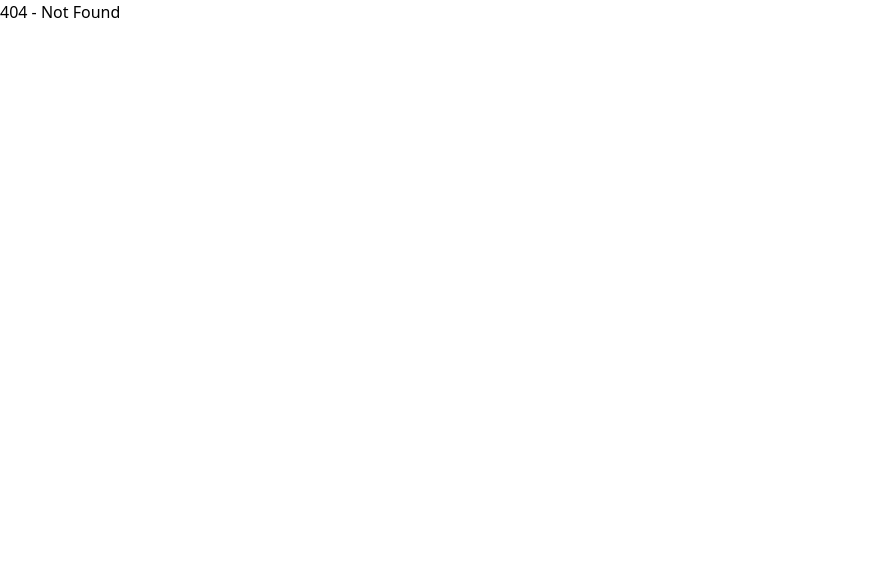
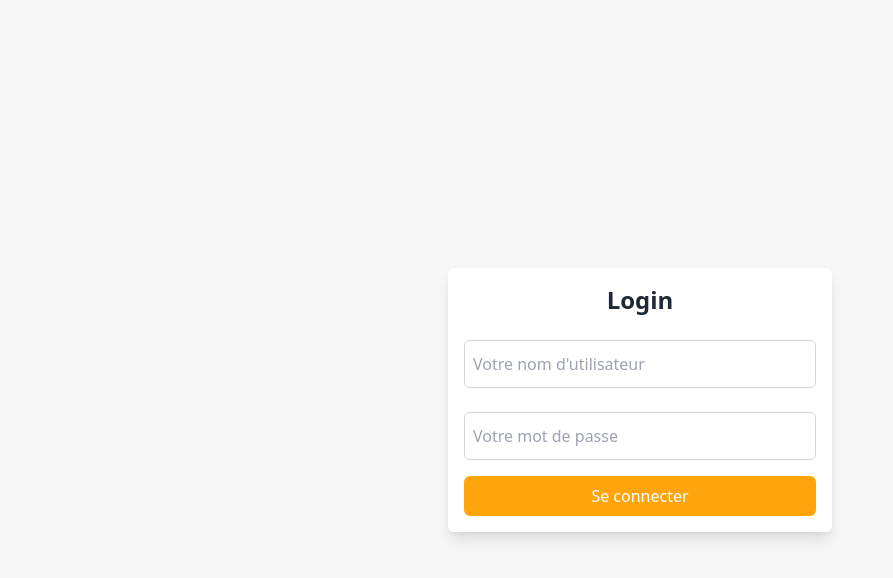
Before and after one commit to Andy-Vasseur/chat_app, a React (Vite) app in the folder front_chat-app/: page /login in a window 1280 px wide. Before the commit this address had no page. Shown: the top 578 px of the page, without its empty margins (0-893 px from the left). Built offline with nearby package versions, Linux system fonts and the light colour scheme.

Commit message:
:sparkles: added ProtectedRoute / Auth and Login page

```diff
--- a/front_chat-app/src/App.tsx
+++ b/front_chat-app/src/App.tsx
@@ -3,15 +3,30 @@ import { Routes, Route } from "react-router-dom";
 
 // Pages
 import Homepage from "./pages/Homepage";
+import Login from "./pages/Login";
+
+// Context
+import { AuthProvider } from "./context/Auth";
+import ProtectedRoute from "./context/ProtectedRoute";
 
 function App() {
   return (
-    <div className="App">
-      <Routes>
-        <Route path="/" element={<Homepage />} />
-        <Route path="/*" element={<h1>404 - Not Found</h1>} />
-      </Routes>
-    </div>
+    <AuthProvider>
+      <div className="App h-screen min-h-screen max-h-screen bg-[#f6f6f6]">
+        <Routes>
+          <Route
+            index
+            element={
+              <ProtectedRoute>
+                <Homepage />
+              </ProtectedRoute>
+            }
+          />
+          <Route path="/login" element={<Login />} />
+          <Route path="/*" element={<h1>404 - Not Found</h1>} />
+        </Routes>
+      </div>
+    </AuthProvider>
   );
 }
 
--- /dev/null
+++ b/front_chat-app/src/context/Auth.tsx
@@ -0,0 +1,36 @@
+// Imports
+import { createContext, useState, ReactNode } from "react";
+
+// AuthContextType
+interface AuthContextType {
+  isUserLoggedIn: boolean;
+  login: () => void;
+  logout: () => void;
+}
+
+// AuthContext
+export const AuthContext = createContext<AuthContextType>({
+  isUserLoggedIn: false,
+  login: () => {},
+  logout: () => {},
+});
+
+// AuthProvider
+export const AuthProvider = ({ children }: { children: ReactNode }) => {
+  const [isUserLoggedIn, setIsUserLoggedIn] = useState(false);
+
+  //  Functions
+  const login = () => {
+    setIsUserLoggedIn(true);
+  };
+
+  const logout = () => {
+    setIsUserLoggedIn(false);
+  };
+
+  return (
+    <AuthContext.Provider value={{ isUserLoggedIn, login, logout }}>
+      {children}
+    </AuthContext.Provider>
+  );
+};
--- /dev/null
+++ b/front_chat-app/src/context/ProtectedRoute.tsx
@@ -0,0 +1,24 @@
+// Imports
+import { ReactNode, useContext } from "react";
+import { Navigate } from "react-router-dom";
+import { AuthContext } from "./Auth";
+
+// ProtectedRouteProps
+interface ProtectedRouteProps {
+  children: ReactNode;
+}
+
+function ProtectedRoute({ children }: ProtectedRouteProps) {
+  const { isUserLoggedIn } = useContext(AuthContext);
+
+  if (!isUserLoggedIn) {
+    // If the user is not logged in, redirect to the login page
+    return <Navigate to="/login" replace />;
+  }
+
+  // If the user is logged in, render the children
+  return <>{children}</>;
+}
+
+// Exports
+export default ProtectedRoute;
--- /dev/null
+++ b/front_chat-app/src/pages/Login/index.tsx
@@ -0,0 +1,32 @@
+function Login() {
+  return (
+    <div className="flex w-full h-full flex-col select-none ">
+      <div className="flex flex-col justify-center items-center h-full">
+        <form
+          method="POST"
+          className="flex flex-col justify-center items-center p-4 w-96 rounded-md shadow-lg bg-white"
+        >
+          <h1 className="text-2xl font-bold text-gray-800">Login</h1>
+          <input
+            type="text"
+            placeholder="Votre nom d'utilisateur"
+            name="username"
+            className="mt-6 p-2 w-full h-12 border border-gray-300 rounded-md focus:outline-none focus:border-[#ffa40a]"
+          />
+          <input
+            type="password"
+            placeholder="Votre mot de passe"
+            name="password"
+            className="mt-6 p-2 w-full h-12 border border-gray-300 rounded-md focus:outline-none focus:border-[#ffa40a]"
+          />
+          <button className="w-full p-2 mt-4 bg-[#ffa40a] text-white rounded-md transition-colors duration-200 ease-in-out hover:bg-[#ff8c00] focus:outline-none">
+            Se connecter
+          </button>
+        </form>
+      </div>
+    </div>
+  );
+}
+
+// Exports
+export default Login;
```
